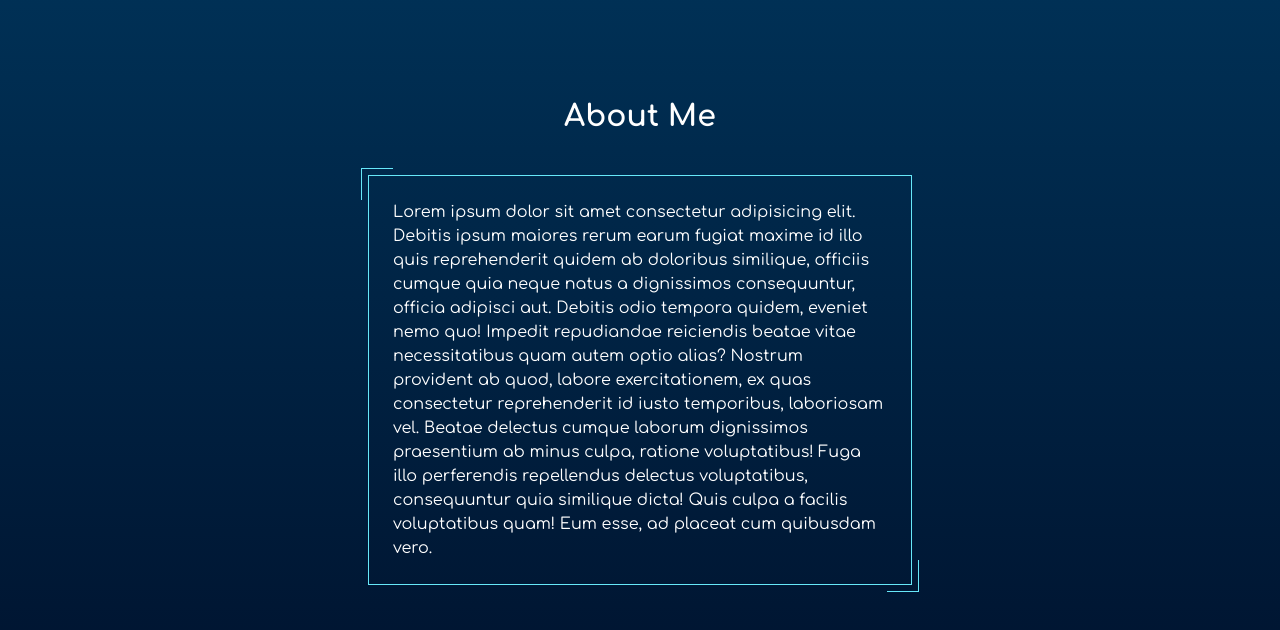
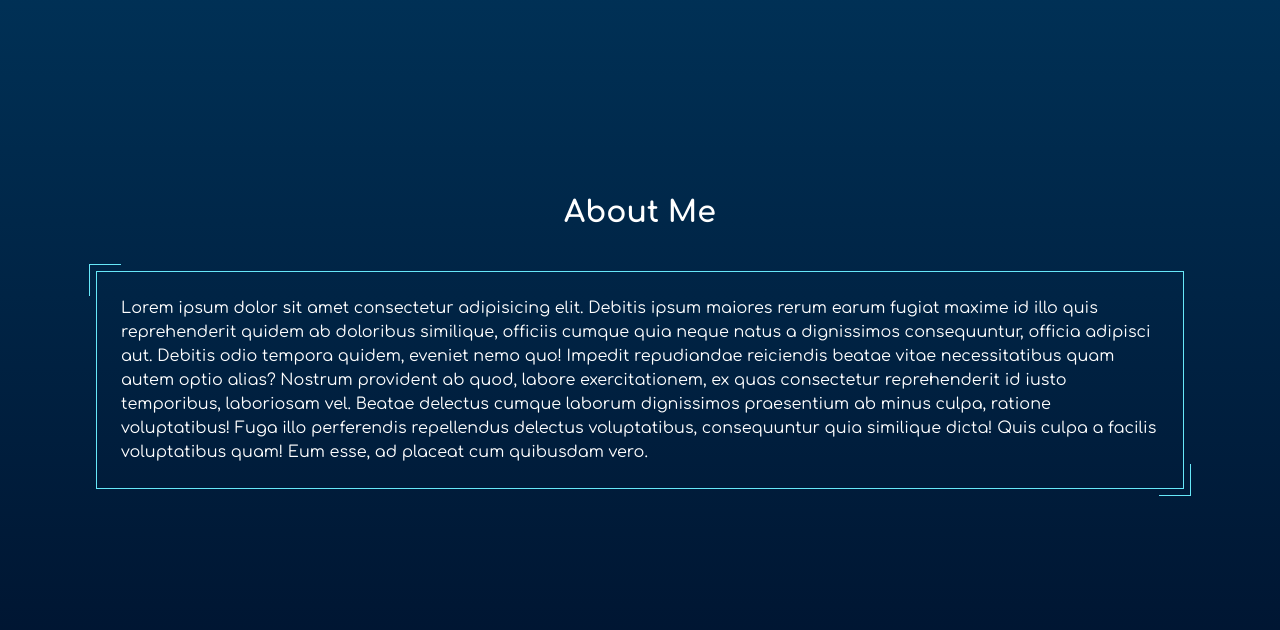
Before and after one commit to sanberkHax/sanberk.dev, a Next.js app: page / in a window 1280 px wide. Shown: the part 906-1536 px from the top of the page. Built offline with nearby package versions, Linux system fonts and the light colour scheme.

Commit message:
Update Card.tsx

```diff
--- a/src/components/Card.tsx
+++ b/src/components/Card.tsx
@@ -2,11 +2,16 @@ import React from 'react';
 
 interface Props {
   children: React.ReactNode;
+  className?: string;
 }
 
-export const Card = ({ children }: Props) => {
+export const Card = ({ children, className }: Props) => {
   return (
-    <div className="relative w-1/2 p-6 before:absolute before:-bottom-2 before:-right-2 before:h-8 before:w-8 before:border-b before:border-r before:transition-all before:duration-300 before:ease-in-out after:absolute after:-top-2 after:-left-2 after:h-8 after:w-8 after:border-t after:border-l after:border-cyan-300 border-cyan-300 before:border-cyan-300 after:transition-all after:duration-300 after:ease-in-out hover:before:h-[calc(100%+64px)] hover:before:w-[calc(100%+64px)] hover:after:h-[calc(100%+64px)] hover:after:w-[calc(100%+64px)] border ">
+    <div
+      className={`relative w-full p-4 sm:p-6 before:absolute before:-bottom-2 before:-right-2 before:h-8 before:w-8 before:border-b before:border-r before:transition-all before:duration-300 before:ease-in-out after:absolute after:-top-2 after:-left-2 after:h-8 after:w-8 after:border-t after:border-l after:border-cyan-300 border-cyan-300 before:border-cyan-300 after:transition-all after:duration-300 after:ease-in-out hover:before:h-[calc(100%+64px)] hover:before:w-[calc(100%+64px)] hover:after:h-[calc(100%+64px)] hover:after:w-[calc(100%+64px)] border flex gap-4 flex-col ${
+        className && className
+      }`}
+    >
       {children}
     </div>
   );
```
